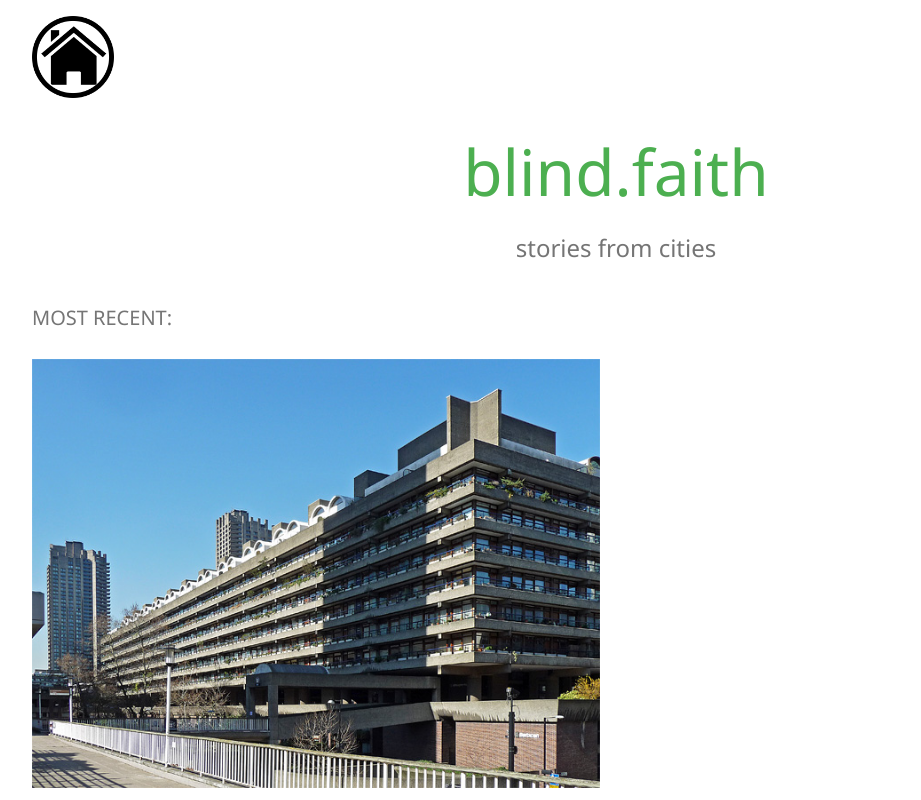
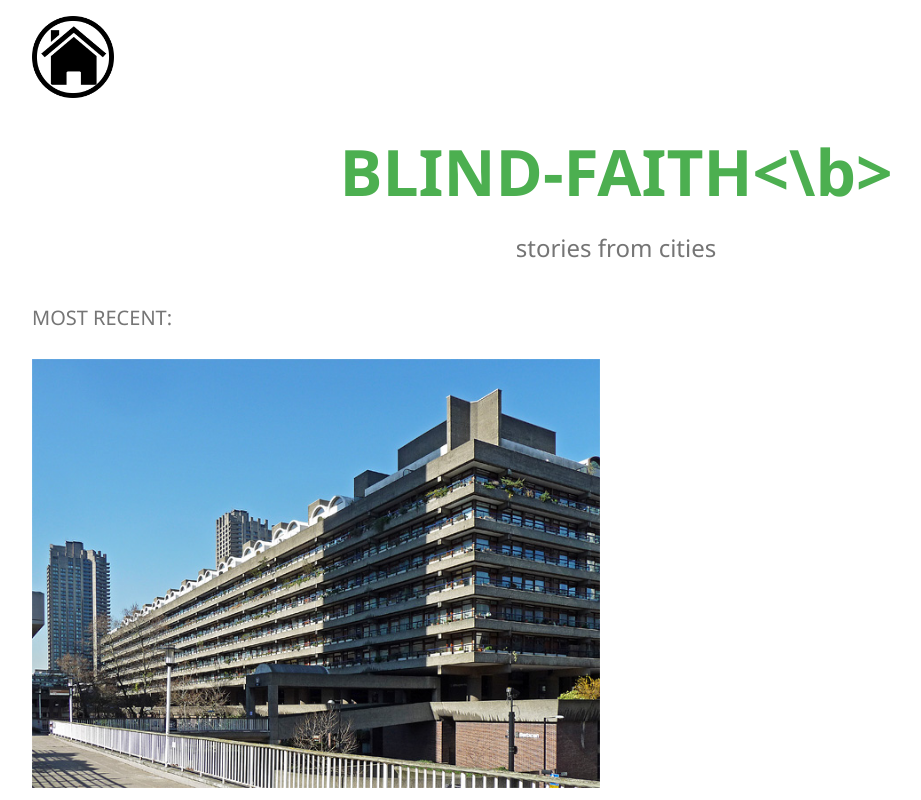
Before and after one commit to ablindfaith/ablindfaith.github.io, a plain HTML site: page index.html in a window 1280 px wide. Shown: the top 800 px of the page, without its empty margins (24-945 px from the left). Drawn offline with nearby package versions, Linux system fonts and the light colour scheme.

Commit message:
Update index.html

```diff
--- a/index.html
+++ b/index.html
@@ -23,7 +23,7 @@
 
 <div class="w3-container">
 
-  <h1 align="center" class="w3-jumbo w3-text-green">blind.faith</h1>
+  <h1 align="center" class="w3-jumbo w3-text-green"><b>BLIND-FAITH<\b></h1>
 
   <h1 align="center" class="w3-xlarge w3-text-grey"> stories from cities</h1>
 
```
